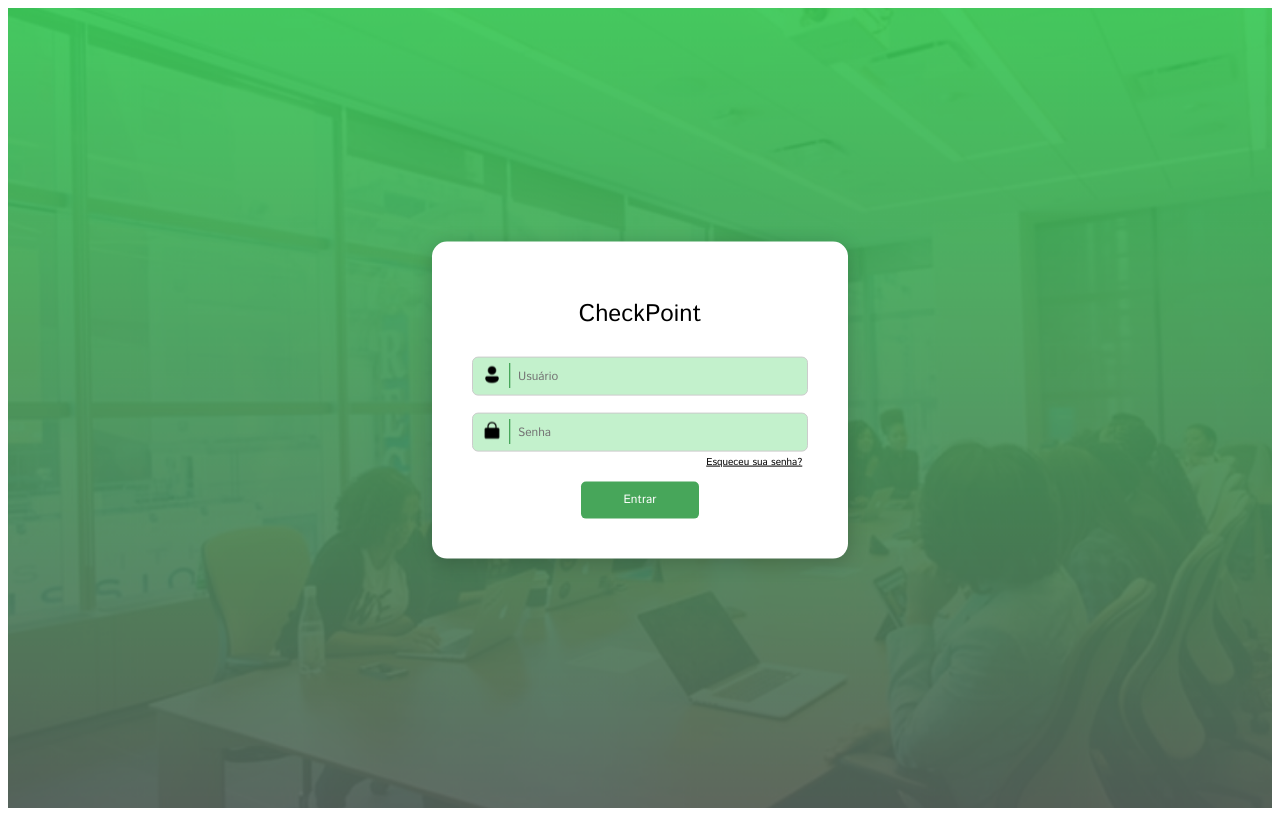
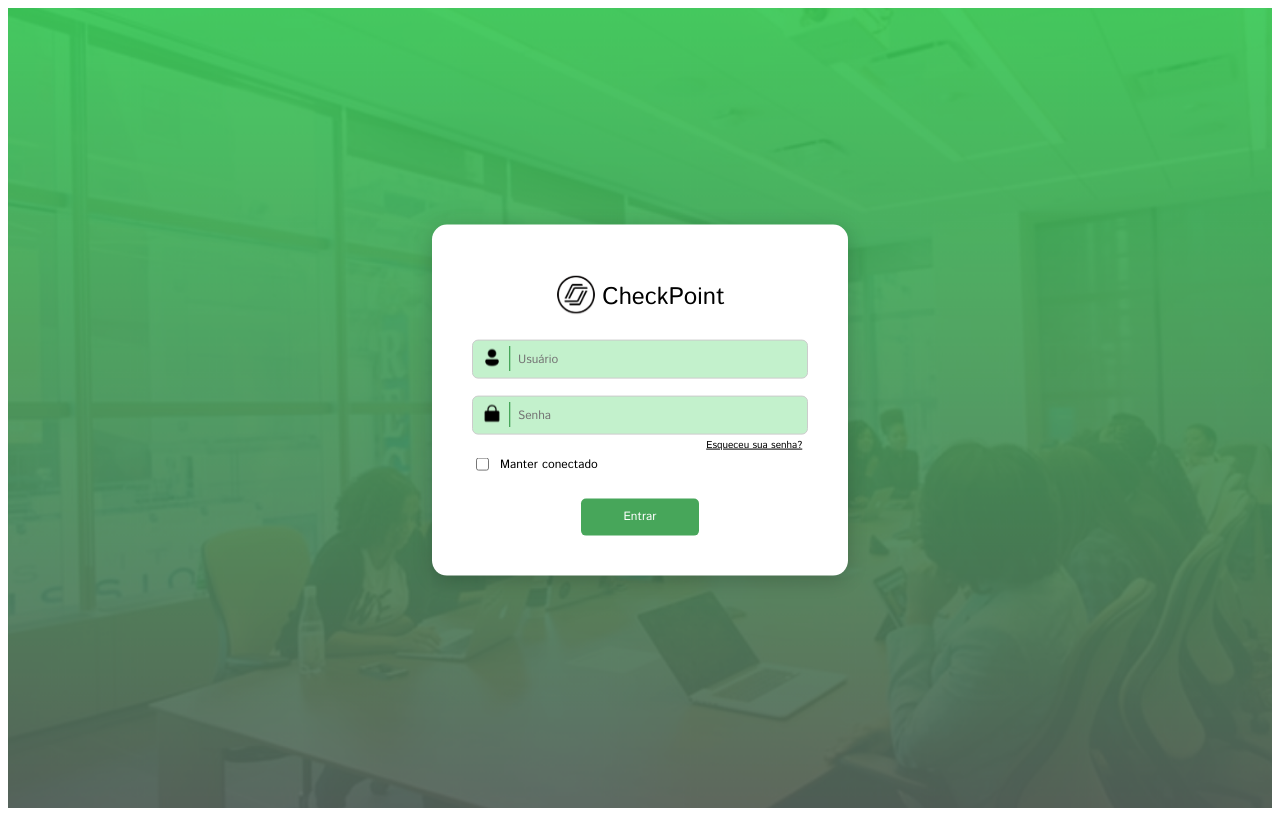
Before and after one commit to josefernandob/CheckPoint, a React (Vite) app: page / in a window 1280 px wide. Built offline with nearby package versions, Linux system fonts and the light colour scheme.

Commit message:
deploy1.2

```diff
--- a/src/pages/Login/Login.jsx
+++ b/src/pages/Login/Login.jsx
@@ -10,8 +10,10 @@ export function Login() {
     return (
         <form className={styles.loginBox} onSubmit={handleLogin} >
 
+            <div className={styles.Header}>
+                <img src="/src/assets/Nearpod.svg" />
                 <h2> CheckPoint</h2>
-
+            </div>
             <div className={styles.Inputs}>
 
                 <div className={styles.User}>
@@ -28,9 +30,17 @@ export function Login() {
                 </div>
 
             </div>
-            <a href="#">Esqueceu sua senha?</a>
 
 
+            <a href="#" className={styles.linkSenha}>
+
+                Esqueceu sua senha?</a>
+
+
+            <div className={styles.checkboxArea}>
+                <input type="checkbox" id="manterConectado" />
+                <label htmlFor="manterConectado">Manter conectado</label>
+            </div>
 
 
             <button type="submit">Entrar</button>
--- a/src/pages/Login/Login.module.css
+++ b/src/pages/Login/Login.module.css
@@ -50,26 +50,26 @@
   text-align: center;
   font-size: 1.5rem;
   font-weight: 400;
-    font-family: 'Istok Web' , sans-serif;
+  font-family: 'Istok Web', sans-serif;
   margin-bottom: 1rem;
   line-height: 100%;
   letter-spacing: 0%;
-    color:var(--allblack);
+  color: var(--allblack);
 }
 
 .loginBox button {
-    font-family: 'Istok Web' , sans-serif;
+  font-family: 'Istok Web', sans-serif;
   font-size: 0.75rem;
   font-weight: 400;
   line-height: 100%;
-    color:var(--branquinho);
+  color: var(--branquinho);
   border-radius: 5px;
   width: 7.35rem;
   height: 2.325rem;
 
 }
 
-  .loginBox a {
+.linkSenha {
   font-family: 'Istok Web', sans-serif;
   font-weight: 400;
   font-size: 0.625rem;
@@ -77,9 +77,11 @@
   color: var(--allblack);
   margin-left: 68%;
   margin-top: -8%;
+  cursor: pointer !important;
 }
 
-.User , .Senha {
+.User,
+.Senha {
   display: flex;
   align-items: center;
   position: relative;
@@ -100,7 +102,6 @@
 .User input,
 .Senha input {
   padding: 10px 10px 10px 45px
-
 }
 
 .User p,
@@ -114,3 +115,20 @@
   font-size: 26.5px;
   pointer-events: none;
 }
+
+.Header {
+  display: flex;
+  gap: 5px;
+}
+
+.checkboxArea {
+  display: flex;
+  align-items: center;
+  gap: 8px;
+  font-family: 'Istok Web', sans-serif;
+  font-size: 0.75rem;
+  color: var(--allblack);
+  align-self: flex-start; /* opcional: deixa ele alinhado à esquerda */
+  margin-top: -10px;
+  margin-bottom: 10px;
+}
```
Also changed, not shown: src/assets/Nearpod.svg (added). Lines whose indentation alone changed are shown as unchanged.
